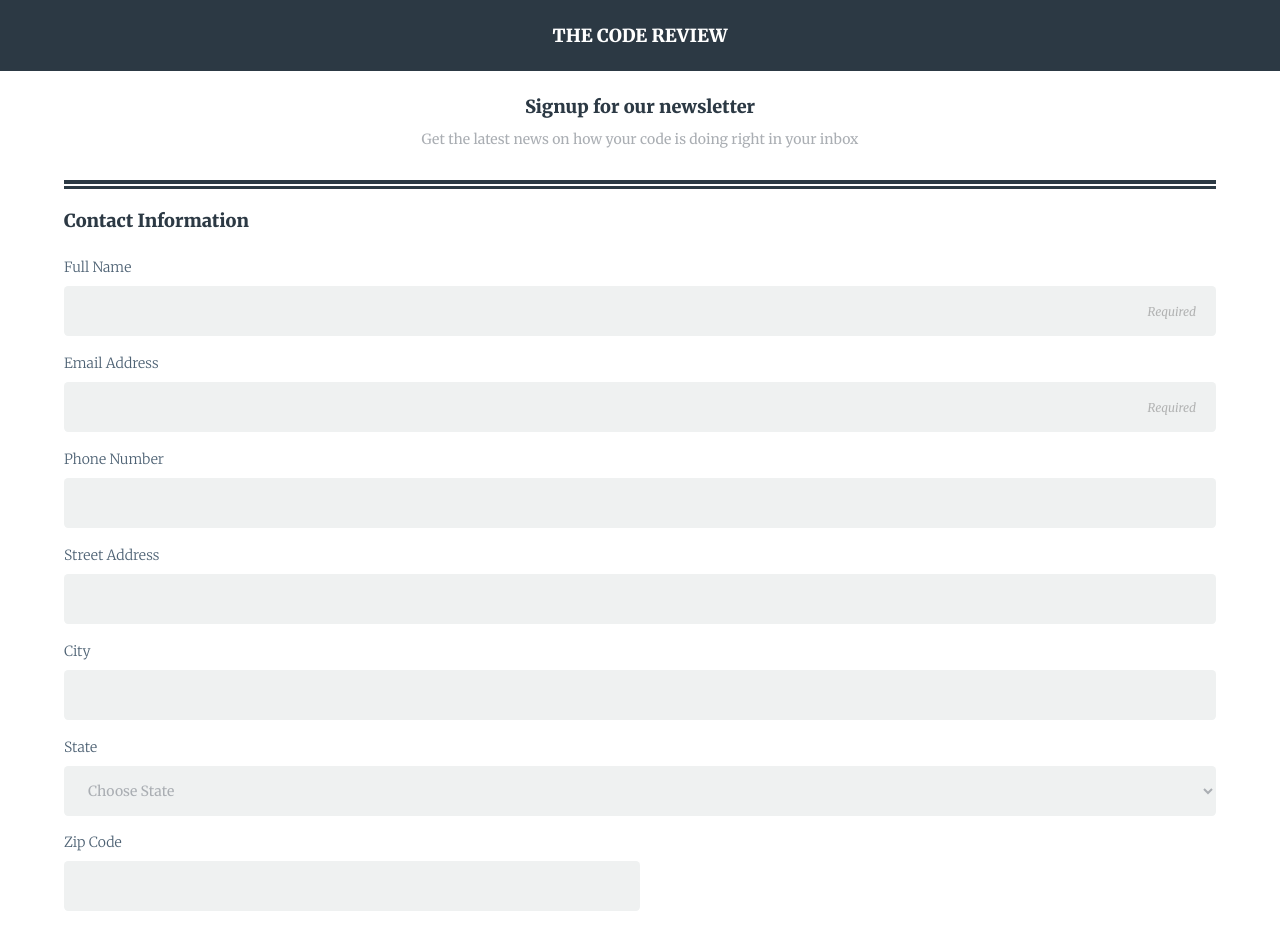
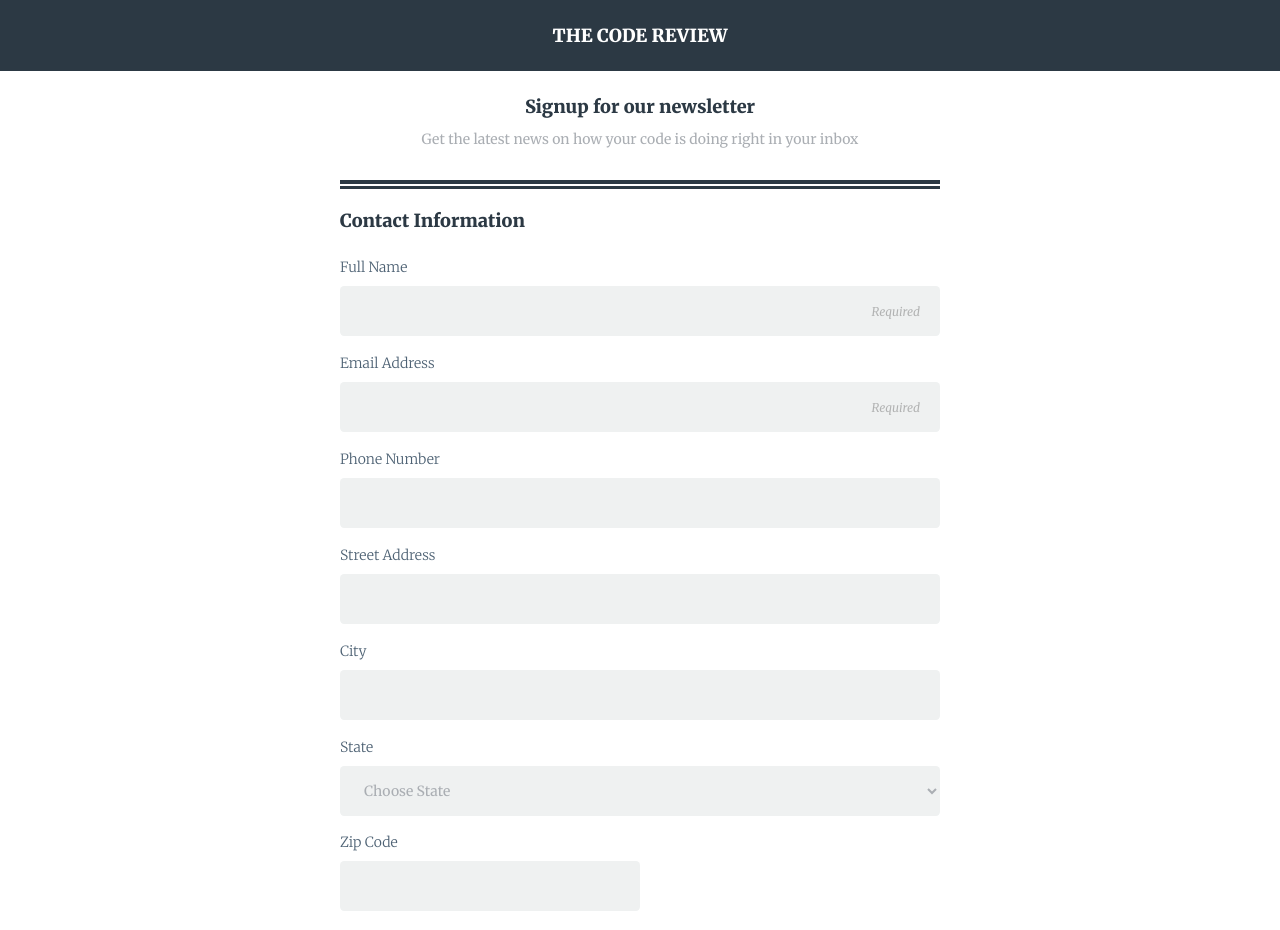
Before and after one commit to cyberkathleen/responsive-registration-form, a plain HTML site: page index.html in a window 1280 px wide. Shown: the top 930 px of the page. Drawn offline with Linux system fonts and the light colour scheme.

Commit message:
Update styles.css

```diff
--- a/styles.css
+++ b/styles.css
@@ -176,3 +176,15 @@ select:focus {
 /* ##################################################
     Media Queries
 ################################################## */
+
+@media screen and (min-width: 768px) {
+  main {
+    max-width: 600px;
+    margin: 0 auto;
+    padding: 0;
+  }
+
+  footer {
+    padding-bottom: 45vh;
+  }
+}
```
